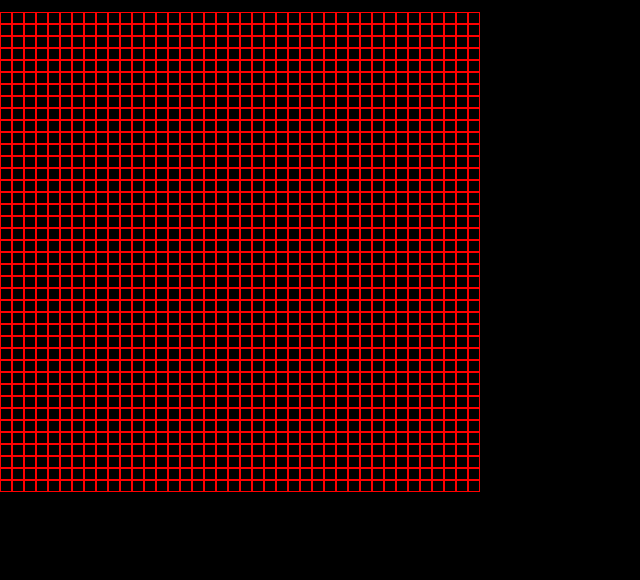
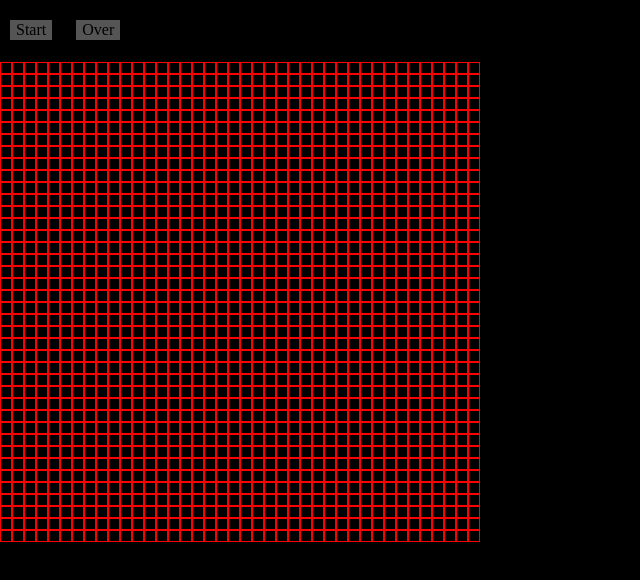
Before and after one commit to MIML/TheOdinProject, a plain HTML site: page Snake/index.html in a window 1280 px wide. Shown: the whole page, without its empty margins (0-640 px from the left). Drawn offline with nearby package versions, Linux system fonts and the light colour scheme.

Commit message:
added buttons

```diff
--- a/Snake/index.html
+++ b/Snake/index.html
@@ -5,6 +5,8 @@
   <link rel="stylesheet" type="text/css" href="style.css" />
 </head>
 <body>
+  <button id="start" onclick="gameStartOver(this);">Start</button>
+  <button id="over" onclick="gameStartOver(this);">Over</button>
   <div id="container"></div>
 </body>
   <script src="http://ajax.googleapis.com/ajax/libs/jquery/1.11.0/jquery.min.js"></script>
```
